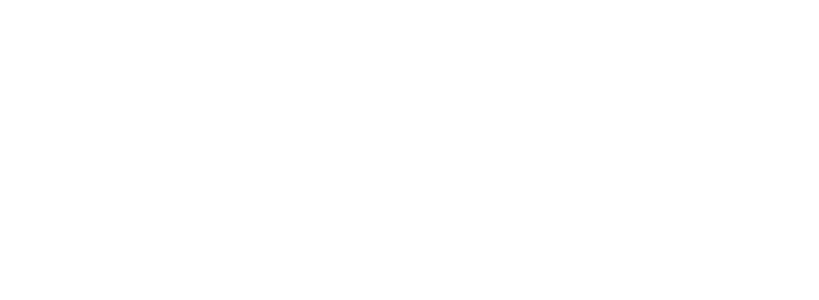
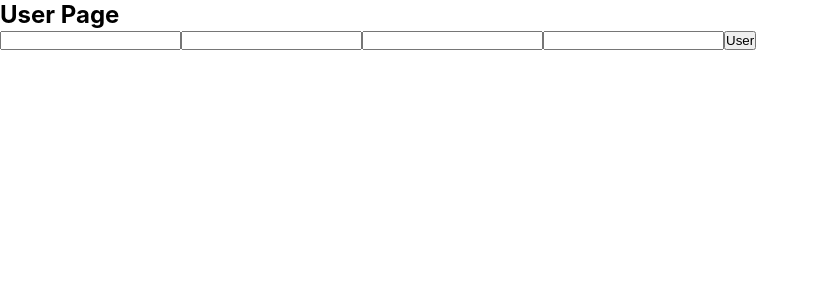
Before and after one commit to Mekamalcity/happyfinance-app, a React (Create React App) app: page /user in a window 1280 px wide. Before the commit this address had no page. Shown: the top 300 px of the page, without its empty margins (0-819 px from the left). Built offline with nearby package versions, Linux system fonts and the light colour scheme.

Commit message:
bikin component login, register, user

```diff
--- a/src/App.js
+++ b/src/App.js
@@ -1,8 +1,9 @@
 import React from "react";
 import { Routes, Route } from 'react-router-dom'
-import LandingPage from "./pages/LandingPage";
-import LogIn from "./pages/LogIn";
-import SignUp from "./pages/SignUp";
+import LandingPage from "./pages/landingpage/LandingPage";
+import LogIn from "./pages/login/LogIn";
+import SignUp from "./pages/signup/SignUp";
+import User from "./pages/user/User";
 
 class App extends React.Component {
   render() {
@@ -12,6 +13,7 @@ class App extends React.Component {
           <Route path="/" element={<LandingPage/>}/>
           <Route path="/login" element={<LogIn/>}/>
           <Route path="/signup" element={<SignUp/>}/>
+          <Route path="/user" element={<User/>}/>
         </Routes>
       </div>
     );
--- a/src/pages/LandingPage.js
+++ b/src/pages/landingpage/LandingPage.js
@@ -1,8 +1,8 @@
 import React, { Fragment } from "react";
-import NavigationLandingPage from "../component/navigation/navigationLandingPage";
-import {Main1} from "../component/LandingPage/mainlandingpage"
+import NavigationLandingPage from "../../component/navigation/navigationLandingPage";
+import {Main1} from "../../component/LandingPage/mainlandingpage"
 
-import "../styles/landingpage/landingpage.css"
+import "../../styles/landingpage/landingpage.css"
 
 class LandingPage extends React.Component{
     render(){
--- a/src/pages/LogIn.js
+++ b/src/pages/login/LogIn.js
@@ -5,7 +5,7 @@ class LogIn extends React.Component {
         return (
             <div>
                 <h2>
-                    LogIn
+                    LogIn Page
                 </h2>
                 <div>
 
--- a/src/pages/SignUp.js
+++ b/src/pages/signup/SignUp.js
@@ -1,5 +1,5 @@
 import React from "react";
-import '../styles/signup/signup.css'
+import '../../styles/signup/signup.css'
 
 class SignUp extends React.Component {
     render() {
--- /dev/null
+++ b/src/pages/user/User.js
@@ -0,0 +1,27 @@
+import React from "react";
+
+class User extends React.Component {
+    render() {
+        return (
+            <div>
+                <h2>
+                    User Page
+                </h2>
+                <div>
+
+                <form>
+                    <input/>
+                    <input/>
+                    <input/>
+                    <input/>
+                    <button>
+                        User
+                    </button>
+                </form>
+                </div>
+            </div>
+        )
+    }
+}
+
+export default User;
```
Also changed, not shown: src/pages/login/login.scss (added).
